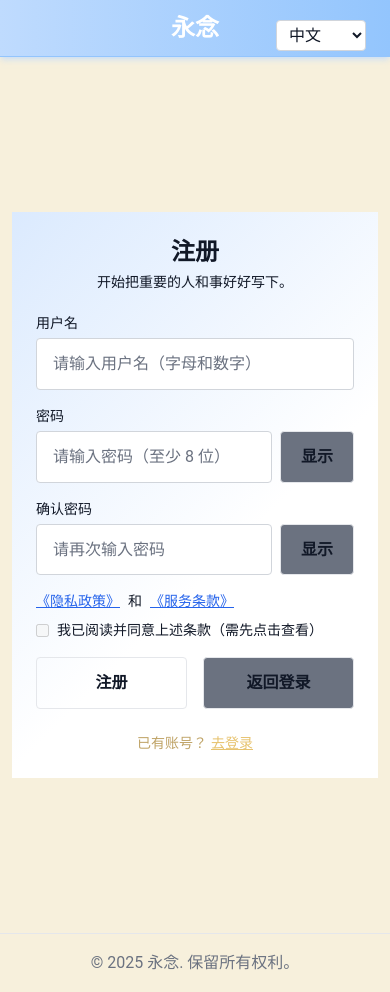
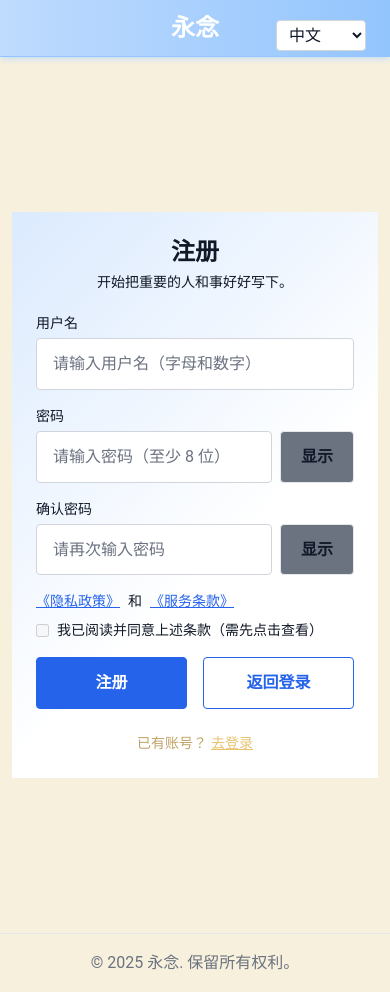
Before and after one commit to zhouzhouyin/lifetrace, a React (Create React App) app in the folder lifetrace-react/: page /register in a window 390 px wide. Built offline with nearby package versions, Linux system fonts and the light colour scheme; no server answers.

Commit message:
feat: mobile responsive tweaks + env-based API base

```diff
--- a/lifetrace-react/src/components/Login.js
+++ b/lifetrace-react/src/components/Login.js
@@ -169,7 +169,7 @@ const Login = () => {
           <div className="mt-2 flex gap-2">
             <button
               type="button"
-              className="btn bg-gray-500 hover:bg-gray-600 w-full"
+              className="btn btn-secondary w-full"
               onClick={() => navigate('/register')}
               disabled={isLoading}
             >
@@ -177,7 +177,7 @@ const Login = () => {
             </button>
             <button
               type="button"
-              className="btn w-full"
+              className="btn btn-secondary w-full"
               onClick={() => navigate('/')}
               disabled={isLoading}
             >
--- a/lifetrace-react/src/components/Register.js
+++ b/lifetrace-react/src/components/Register.js
@@ -214,12 +214,12 @@ const Register = () => {
           </div>
 
           <div className="flex gap-4">
-            <button type="submit" className="btn w-full" disabled={isLoading || !(viewedPrivacy && viewedTerms && agreedPolicies)}>
+            <button type="submit" className="btn btn-primary w-full" disabled={isLoading || !(viewedPrivacy && viewedTerms && agreedPolicies)}>
               {isLoading ? (lang === 'zh' ? '注册中...' : 'Registering...') : (lang === 'zh' ? '注册' : 'Register')}
             </button>
             <button
               type="button"
-              className="btn bg-gray-500 hover:bg-gray-600 w-full"
+              className="btn btn-secondary w-full"
               onClick={() => navigate('/login')}
               disabled={isLoading}
             >
```
